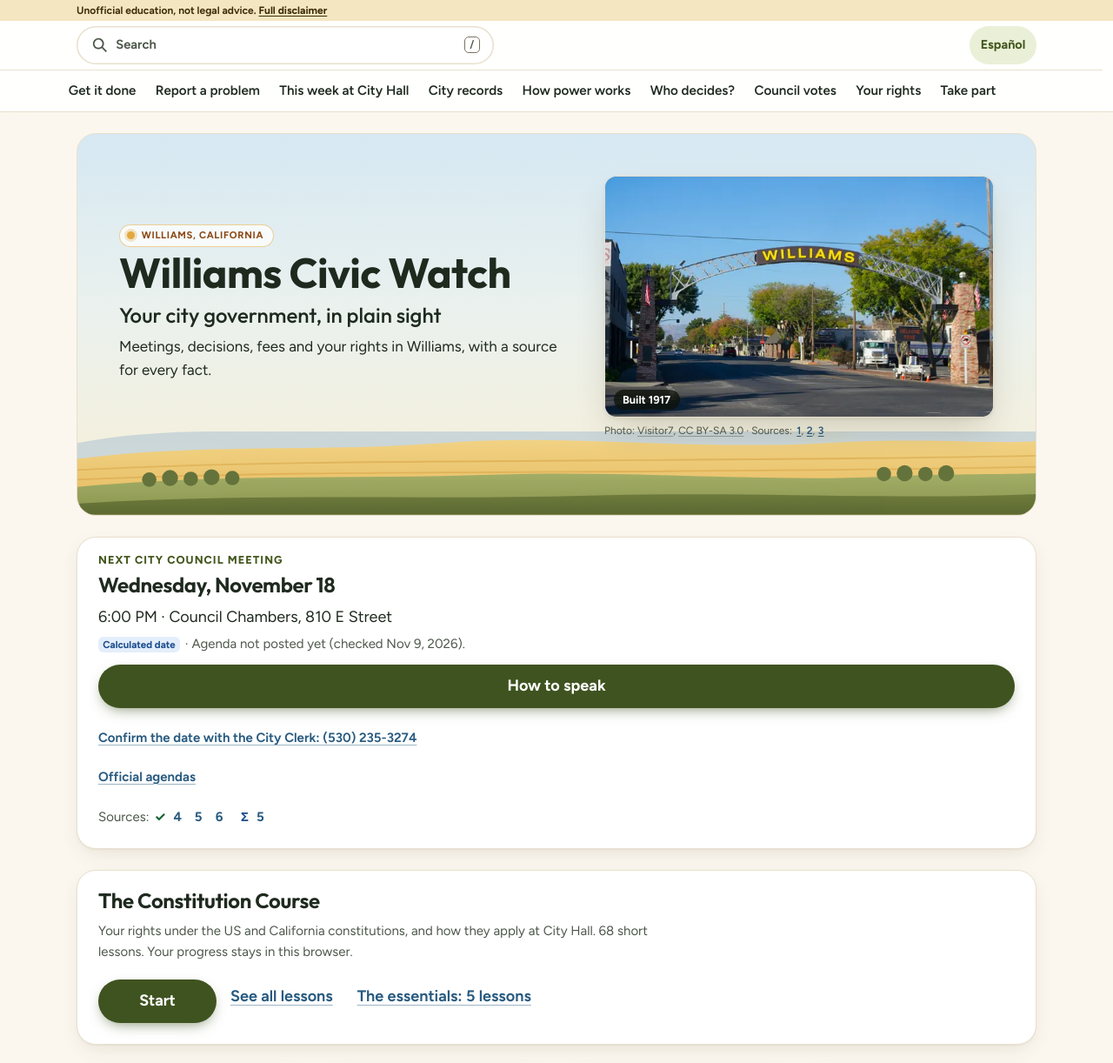
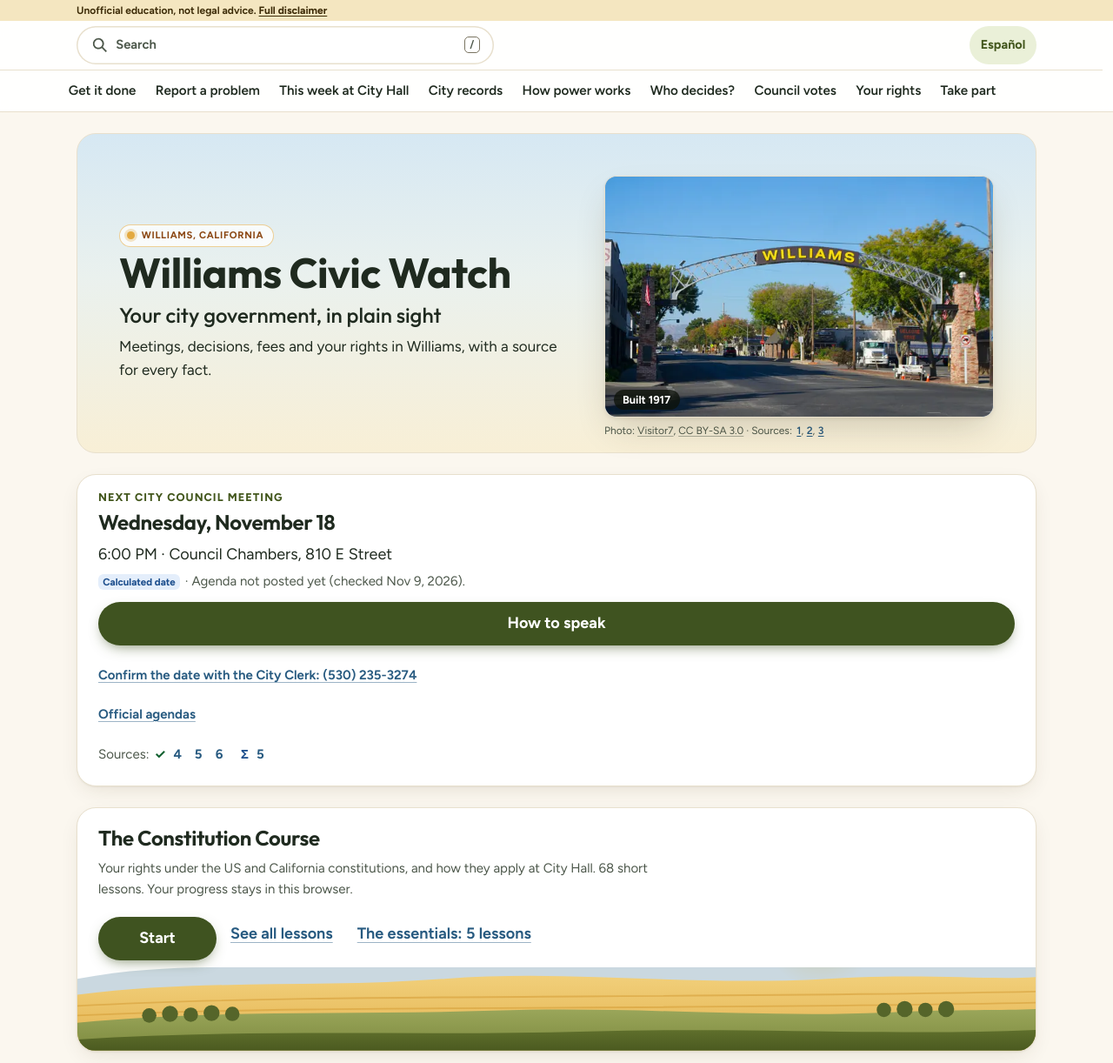
Before and after one commit to LAET-BUILDS/williams-civic-guide-, a plain HTML site: page index.html in a window 1280 px wide. Shown: the top 1222 px of the page at 87% size. Drawn offline with Linux system fonts and the light colour scheme.

Commit message:
Preview: move landscape art under the Constitution Course banner (#38)
Co-authored-by: Cursor Agent <cursoragent@cursor.com>
Co-authored-by: LAET-BUILDS <LAET-BUILDS@users.noreply.github.com>

```diff
--- a/assets/css/site.css
+++ b/assets/css/site.css
@@ -1606,8 +1606,7 @@ details.kyr-sec > ul { margin: .25rem 0 .5rem; padding: 0 .75rem 0 1.9rem; }
 /* 3. Phone and tablet: the arch photo starts right under the top bar, no empty strip */
 @media (max-width: 63.99rem) { .page-home .pt-hero { margin-top: 0; } }
 
-/* Nov 9, 2026: valley landscape restored on the home hero (bino). Behind the text, no added height on phones. */
-.page-home .pt-hero { isolation: isolate; overflow: hidden; }
-.page-home .pt-hero::after { content: ""; position: absolute; inset: auto 0 0 0; height: 3.5rem; background: var(--hero-art) center bottom / cover no-repeat; z-index: -1; pointer-events: none; opacity: .9; }
-@media (min-width: 64rem) { .page-home .pt-hero { padding-bottom: 5.5rem; } .page-home .pt-hero::after { height: 6rem; } }
-@media (max-width: 63.99rem) { .page-home .pt-hero { padding-bottom: 2.25rem; } .page-home .pt-hero::after { height: 2.5rem; } }
+/* Nov 9, 2026: valley landscape restored on the home page, along the bottom of the Constitution Course banner (bino). */
+.page-home .course-strip { position: relative; isolation: isolate; overflow: hidden; padding-bottom: 4.5rem; }
+.page-home .course-strip::after { content: ""; position: absolute; inset: auto 0 0 0; height: 4rem; background: var(--hero-art) center bottom / cover no-repeat; z-index: -1; pointer-events: none; }
+@media (min-width: 64rem) { .page-home .course-strip { padding-bottom: 6.5rem; } .page-home .course-strip::after { height: 6rem; } }
```
